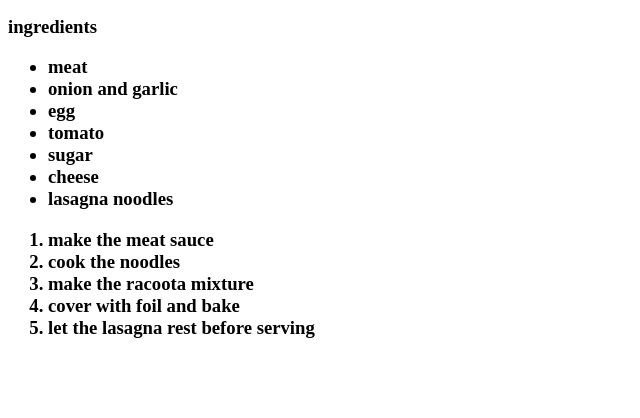
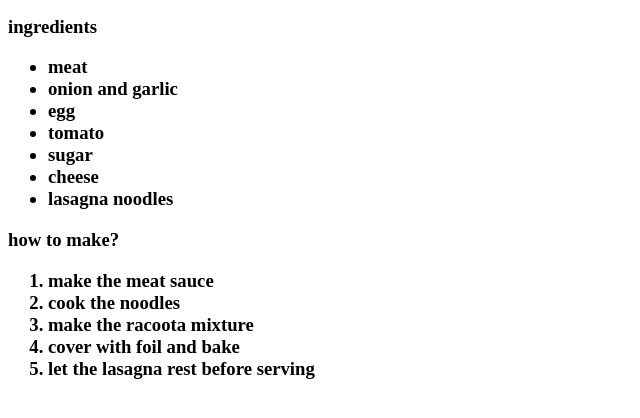
Before and after one commit to geniusdubey9/shivansh-recipe, a plain HTML site: page lasagna.html in a window 1280 px wide. Shown: the part 260-678 px from the top of the page, without its empty margins (0-640 px from the left). Drawn offline with Linux system fonts and the light colour scheme.

Commit message:
Update lasagna.html

```diff
--- a/lasagna.html
+++ b/lasagna.html
@@ -12,7 +12,7 @@
     <p>This lasagna recipe takes a little work, but it is so satisfying and filling that it's worth it!</p>
     <h3> ingredients
         <ul><li>meat <li>onion and garlic <li>egg</li> <li>tomato <li>sugar <li>cheese <li>lasagna noodles</li></li></li></li></li></li></ul> </h3>
-       <h3> <ol> <li> make the meat sauce <li>cook the noodles <li>make the racoota mixture <li> cover with foil and bake <li>let the lasagna rest before serving </li></li></li></li></li></ol></h3>
+       <h3> how to make? <ol> <li> make the meat sauce <li>cook the noodles <li>make the racoota mixture <li> cover with foil and bake <li>let the lasagna rest before serving </li></li></li></li></li></ol></h3>
 
 </body>
 </html>
```
